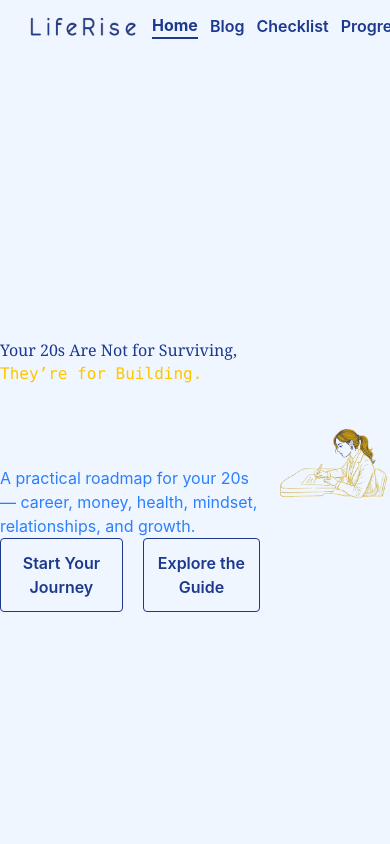
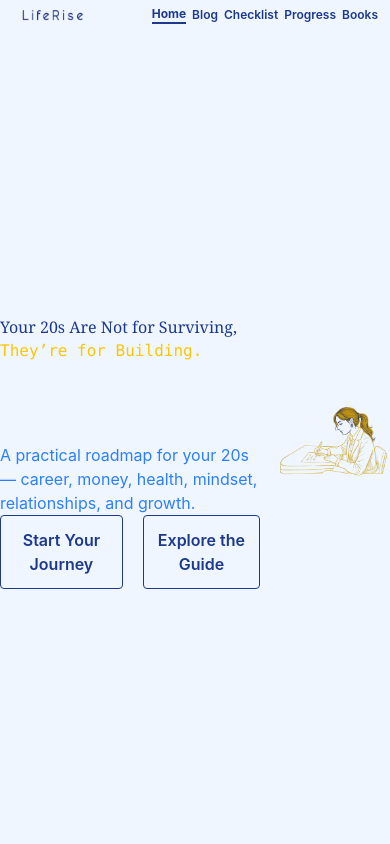
Before and after one commit to Manju-Verma29/blogpage, a React (Vite) app: page / in a window 390 px wide. Shown: the top 844 px of the page. Built offline with nearby package versions, Linux system fonts and the light colour scheme.

Commit message:
refactor: improve layout

```diff
--- a/src/Components/Navbar.jsx
+++ b/src/Components/Navbar.jsx
@@ -3,13 +3,13 @@ import logo from '../assets/logo.png'
 
 
 export default function Navbar() {
-  const linkClass = ({isActive}) => isActive ? "text-blue-900 font-bold border-b-2" : "text-blue-900 hover:underline";
+  const linkClass = ({isActive}) => isActive ? "text-blue-900 font-bold border-b-2 text-xs md:text-md lg:text-lg" : "text-xs md:text-md lg:text-lg text-blue-900 hover:underline";
 
   return (
     <>
-    <div className='flex px-3 bg-blue-50  border-blue-900 sticky top-0 z-50 w-full  text-amber-950 font-semibold justify-between font-semi-bold'>
-    <img src={logo} alt="" className='w-35 lg:w-50' />
-    <nav className='flex justify-center text-blue-900 gap-3 items-center'>
+    <div className='flex px-3 lg:px-8 bg-blue-50 sticky top-0 z-50 w-full max-w-full overflow-hidden text-amber-950 font-semibold justify-between font-semi-bold'>
+    <img src={logo} alt="lofo" className=' md:w-35 w-20 lg:w-50' />
+    <nav className='flex justify-center text-blue-900 gap-1.5 lg:gap-3 items-center'>
         <NavLink to="/" className={linkClass}>Home</NavLink>
         <NavLink to="/blog" className={linkClass}>Blog</NavLink>
         <NavLink to="/checklist" className={linkClass}>Checklist</NavLink>
```
